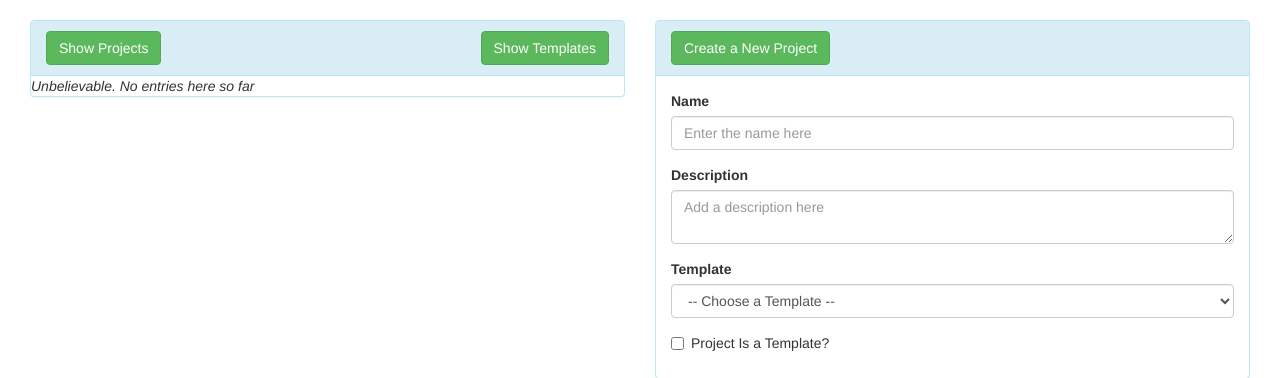
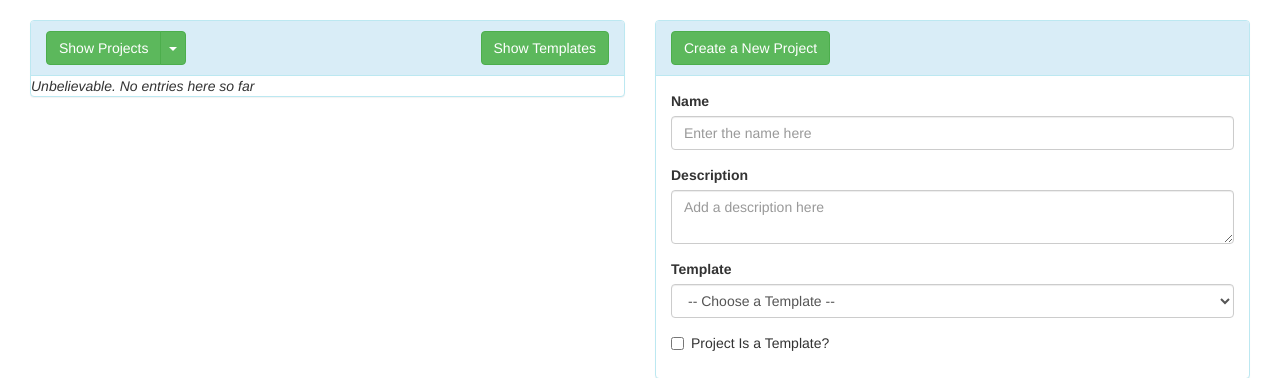
Before and after one commit to burtnoir/Auteur, a Flask app: page / in a window 1280 px wide. Shown: the part 52-430 px from the top of the page. Run offline with Flask 2, Linux system fonts and the light colour scheme; data that the repository does not hold is empty; some libraries are stand-ins or nearby versions.

Commit message:
Adding the ability to delete projects and manage deleted projects.  This will be a logical delete.

```diff
--- a/auteur/static/index.js
+++ b/auteur/static/index.js
@@ -9,8 +9,7 @@ $(document)
 		    window.templateFilter = function(is_template) {
 
 			// Post the data to be saved and notify the user when
-			// it's
-			// done.
+			// it's done.
 			$('#projectlist > a')
 				.each(
 					function(i) {
@@ -34,6 +33,10 @@ $(document)
 			templateFilter(false);
 		    });
 
+		    $('#showDeletedProjects').click(function() {
+			templateFilter(false);
+		    });
+
 		    // Initial filter.
 		    window.templateFilter(false);
 		});
--- a/auteur/templates/index.html
+++ b/auteur/templates/index.html
@@ -3,7 +3,18 @@
   <div class="col-md-6">
     <div class="panel panel-info">
       <div class="panel-heading">
-        <button id="showProjects" type="button" class="btn btn-success">{{ _('Show Projects') }}</button>
+
+        <div class="btn-group">
+          <button id="showProjects" type="button" class="btn btn-success">{{ _('Show Projects') }}</button>
+          <button type="button" class="btn btn-success dropdown-toggle" data-toggle="dropdown" aria-haspopup="true" aria-expanded="false">
+            <span class="caret"></span>
+            <span class="sr-only">{{ _('Toggle Dropdown') }}</span>
+          </button>
+          <ul class="dropdown-menu">
+            <li><a  id="showDeletedProjects" href="#">{{ _('Show Deleted Projects') }}</a></li>
+          </ul>
+        </div>
+
         <button id="showTemplates" type="button" class="btn btn-success pull-right">{{ _('Show Templates') }}</button>
       </div>
 
```
